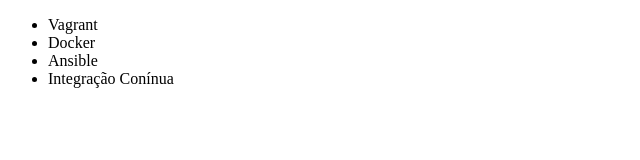
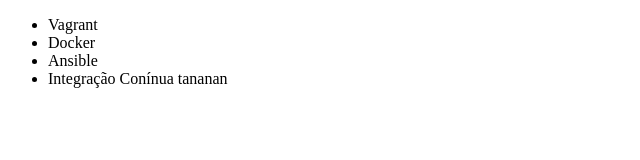
Before and after one commit to thallyslemos/priemiro-git, a plain HTML site: page index.html in a window 1280 px wide. Shown: the full height of the page, 0-640 px from the left. Drawn offline with Linux system fonts and the light colour scheme.

Commit message:
Renomeando curso de integração contínua

```diff
--- a/index.html
+++ b/index.html
@@ -9,7 +9,7 @@
         <li>Vagrant</li>
         <li>Docker</li>
         <li>Ansible</li>
-        <li>Integração Conínua</li>
+        <li>Integração Conínua tananan</li>
     </ul>
 </body>
 </html>
```
